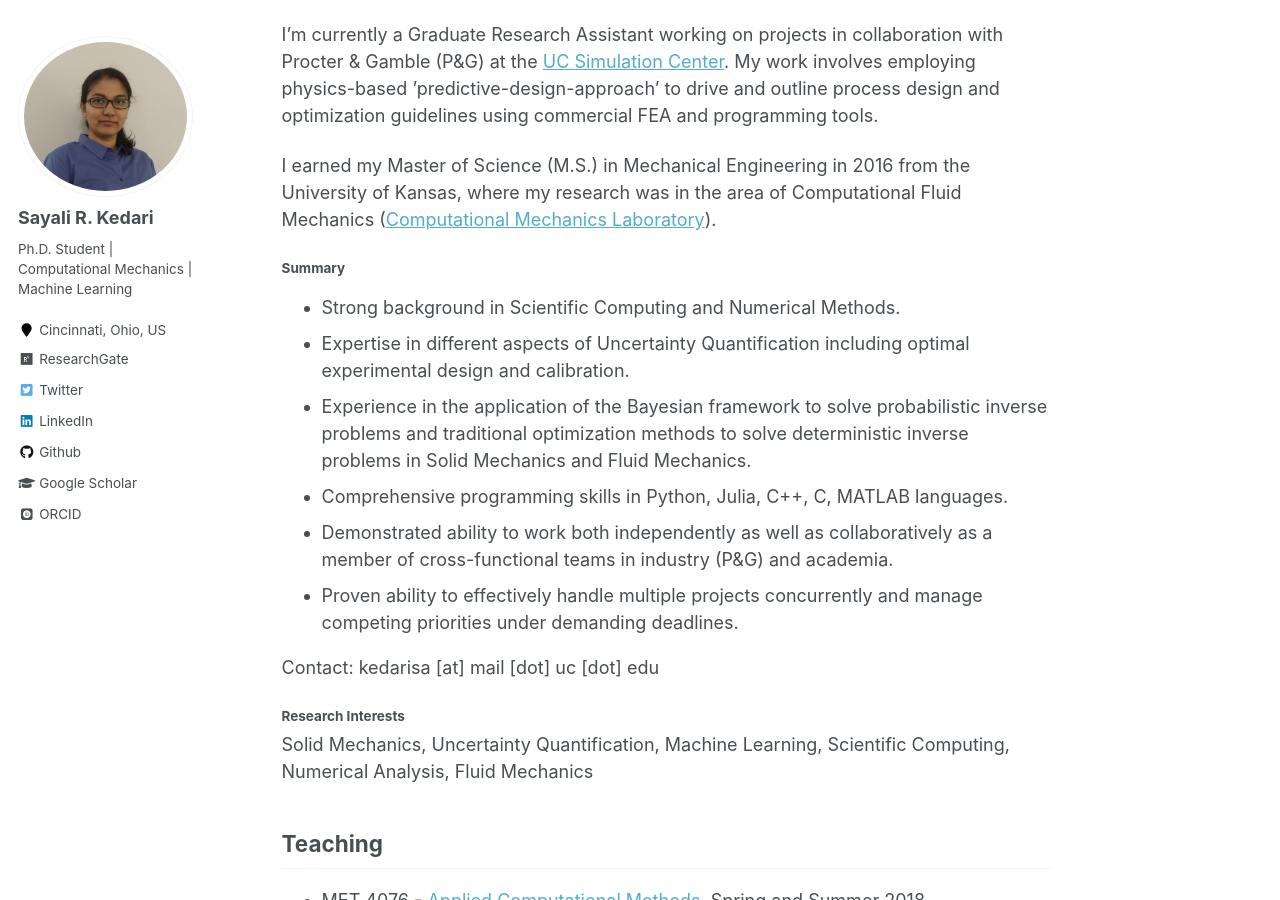
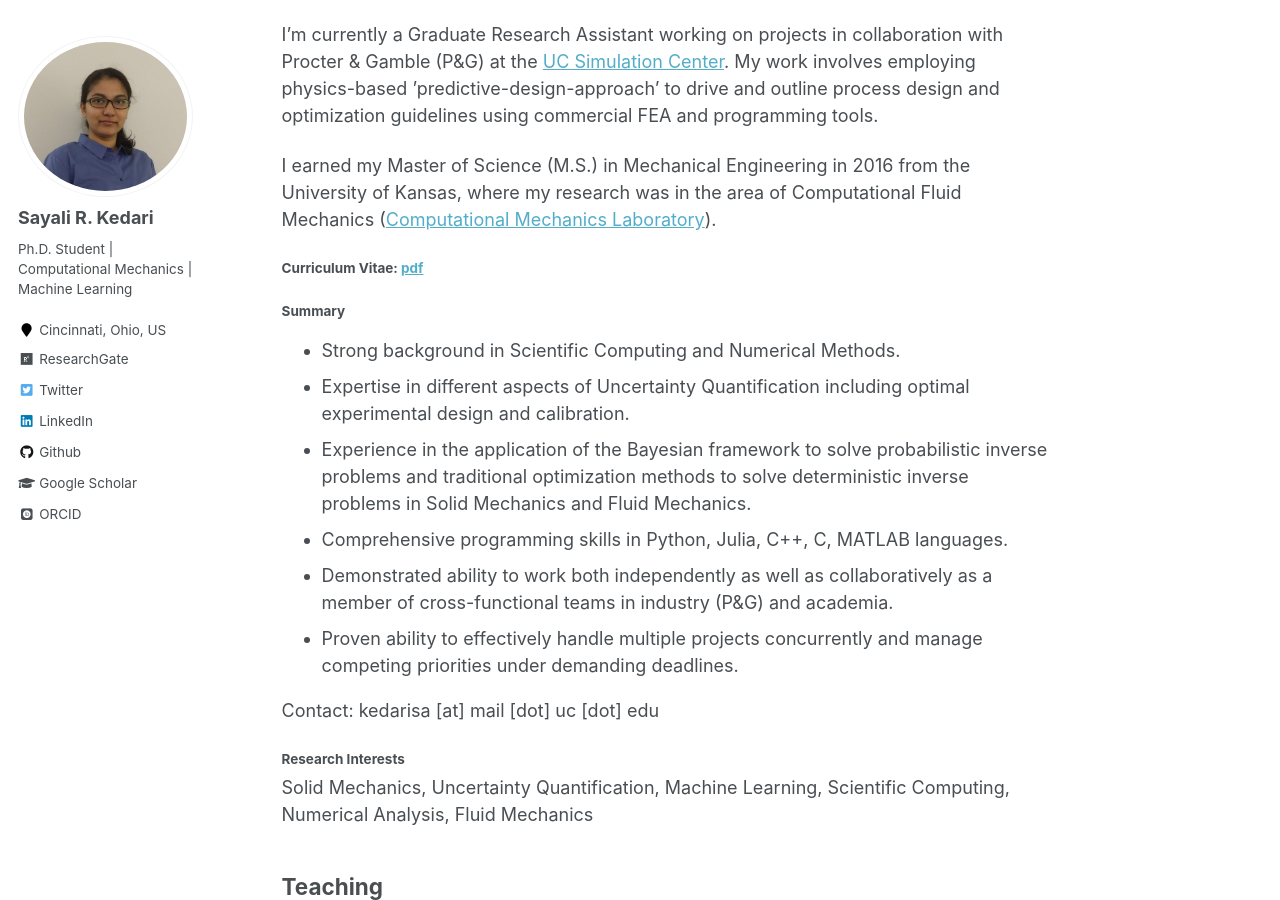
Before and after one commit to sayalirked/sayalirked.github.io, a Jekyll site: the page built from _pages/about.md, in a window 1280 px wide and 900 px high, scrolled down 433 px. Built offline with Jekyll 4.4.1, drawn with Linux system fonts in a browser that asks for light colours; some web fonts are replaced.

Commit message:
Update about.md

```diff
--- a/_pages/about.md
+++ b/_pages/about.md
@@ -13,6 +13,8 @@ I'm a Ph.D. student in Mechanical Engineering, advised by [Dr. Kumar Vemaganti](
 I'm currently a Graduate Research Assistant working on projects in collaboration with Procter & Gamble (P&G) at the [UC Simulation Center](https://ceas.uc.edu/research/centers-labs/uc-simulation-center.html). My work involves employing physics-based ’predictive-design-approach’ to drive and outline process design and optimization guidelines using commercial FEA and programming tools.
 
 I earned my Master of Science (M.S.) in Mechanical Engineering in 2016 from the University of Kansas, where my research was in the area of Computational Fluid Mechanics ([Computational Mechanics Laboratory](https://me.engr.ku.edu/karan-s-suranas-research)).
+
+#### Curriculum Vitae: [pdf](https://sayrjked.github.io/files/sayali-cv-web.pdf)
 
 #### Summary
 - Strong background in Scientific Computing and Numerical Methods.
```
